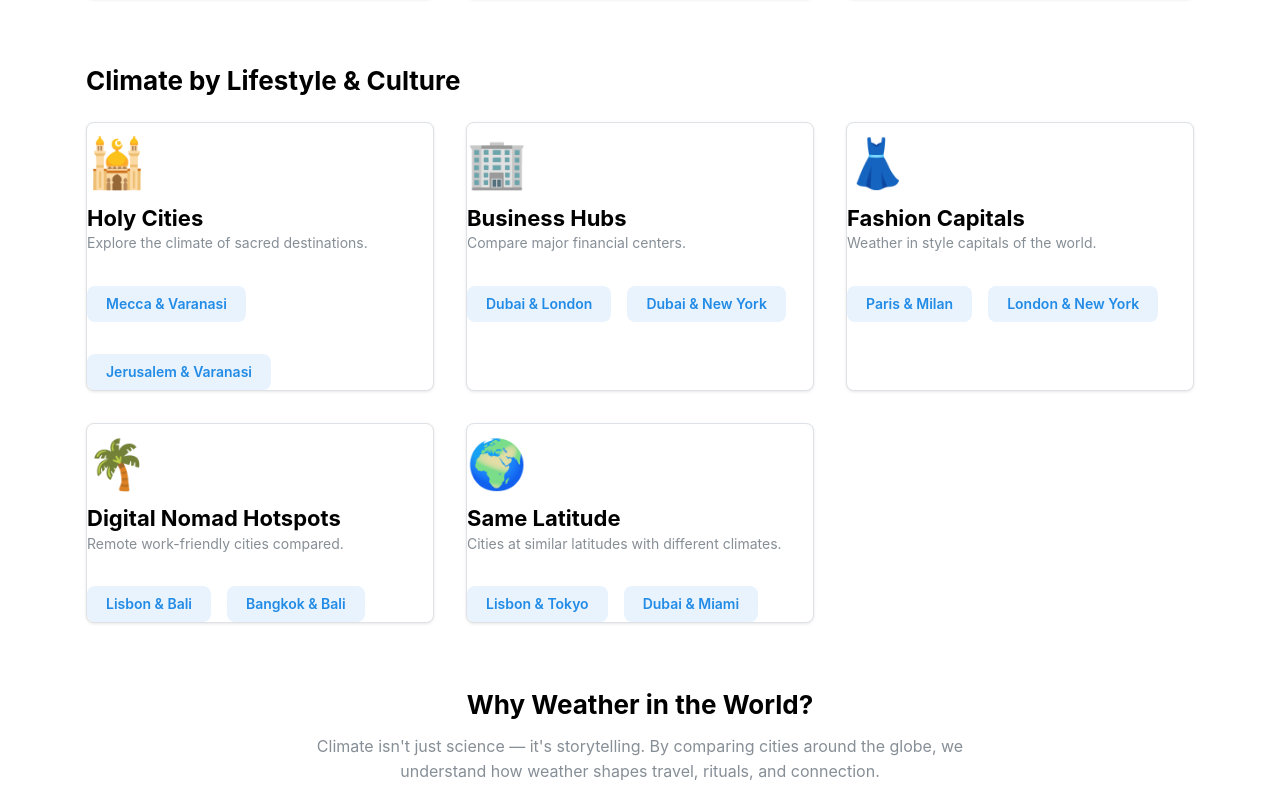
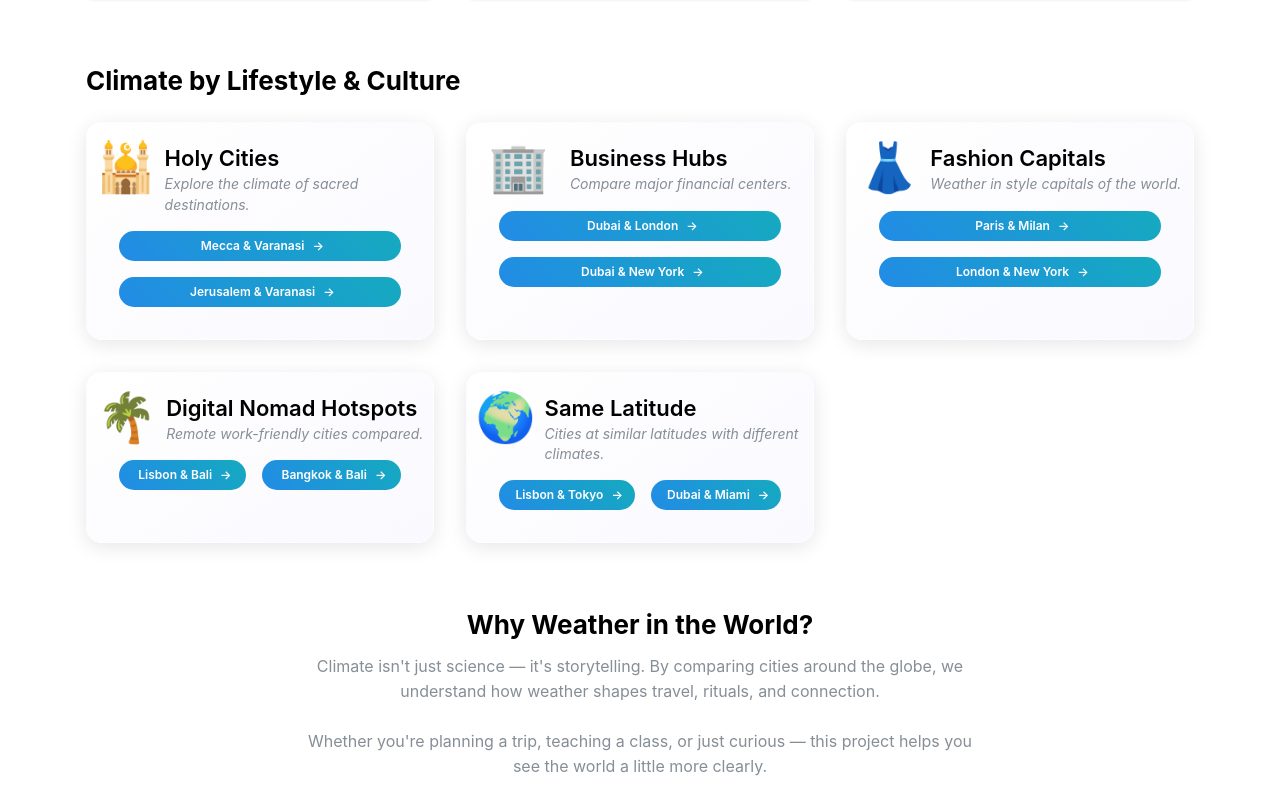
Before and after one commit to mmartha/witw, a Next.js app: page / in a window 1280 px wide. Shown: the part 766-1578 px from the top of the page. Built offline with nearby package versions, Linux system fonts and the light colour scheme.

Commit message:
improve style of comparison cards on homepage

```diff
--- a/src/app/page.js
+++ b/src/app/page.js
@@ -124,29 +124,62 @@
 
           <SimpleGrid cols={{ base: 1, sm: 2, md: 3 }} spacing="xl">
               {thematicComparisons.map((comparison, index) => (
-              <Card key={index} shadow="sm" padding="lg" radius="md" withBorder>
+                <Card
+                  key={index}
+                  radius="lg"
+                  withBorder
+                  padding="xl"
+                  style={{
+                    background: 'linear-gradient(145deg, rgba(255,255,255,0.6), rgba(240,240,255,0.4))',
+                    backdropFilter: 'blur(12px)',
+                    border: '1px solid rgba(255,255,255,0.3)',
+                    boxShadow: '0 4px 20px rgba(0,0,0,0.1)',
+                    transition: 'transform 0.2s ease, box-shadow 0.2s ease',
+                  }}
+                  onMouseEnter={(e) => {
+                    e.currentTarget.style.transform = 'translateY(-5px)';
+                    e.currentTarget.style.boxShadow = '0 8px 24px rgba(0,0,0,0.15)';
+                  }}
+                  onMouseLeave={(e) => {
+                    e.currentTarget.style.transform = 'translateY(0)';
+                    e.currentTarget.style.boxShadow = '0 4px 20px rgba(0,0,0,0.1)';
+                  }}
+                >
                   <Card.Section>
-                  <div className={classes.thematicCardContent}>
-                    <Text size="xl" style={{ fontSize: '3rem' }}>{comparison.emoji}</Text>
-                    <Title order={3}>{comparison.title}</Title>
-                    <Text size="sm" c="dimmed">{comparison.description}</Text>
-                    <Group mt="md">
+                  <div style={{ display: 'flex', gap: '1 rem', justifyContent: 'space-evenly', paddingTop: 20 }}>
+                      <div style={{ fontSize: '3rem', lineHeight: 1 }}>{comparison.emoji}</div>
+                      <div style={{maxWidth: '75%'}}>
+                        <Title order={3} style={{ fontWeight: 600 }}>{comparison.title}</Title>
+                        <Text size="sm" c="dimmed" lineClamp={3} style={{fontStyle: 'italic'}}>
+                          {comparison.description}
+                        </Text>
+                      </div>
+                      </div>
+                  </Card.Section>
+
+                  <Group mt="md" spacing="sm" wrap="wrap">
                     {comparison.comparisons.map((comp, idx) => (
                       <Button
                         key={idx}
                         component={Link}
                         href={`/compare/${comp.cities[0]}/${comp.cities[1]}`}
-                          variant="light"
-                          color="blue"
-                          mt="md"
-                          radius="md"
+                        variant="gradient"
+                        gradient={{ from: 'blue', to: 'cyan' }}
+                        radius="xl"
+                        size="xs"
+                        rightSection="→"
+                        style={{
+                          flexGrow: 1,
+                          minWidth: '45%',
+                          transition: 'transform 0.2s',
+                        }}
+                        onMouseOver={(e) => e.currentTarget.style.transform = 'scale(1.03)'}
+                        onMouseOut={(e) => e.currentTarget.style.transform = 'scale(1.0)'}
                       >
                         {comp.label}
                       </Button>
                     ))}
                   </Group>
-                  </div>
-                </Card.Section>
                 </Card>
               ))}
             </SimpleGrid>
```
Lines whose indentation alone changed are shown as unchanged.
